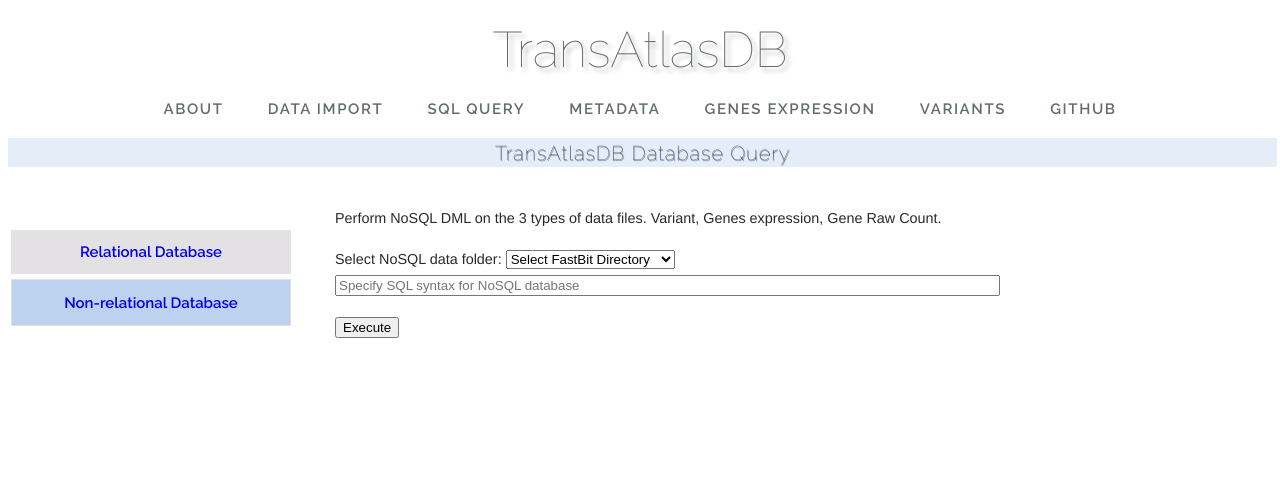
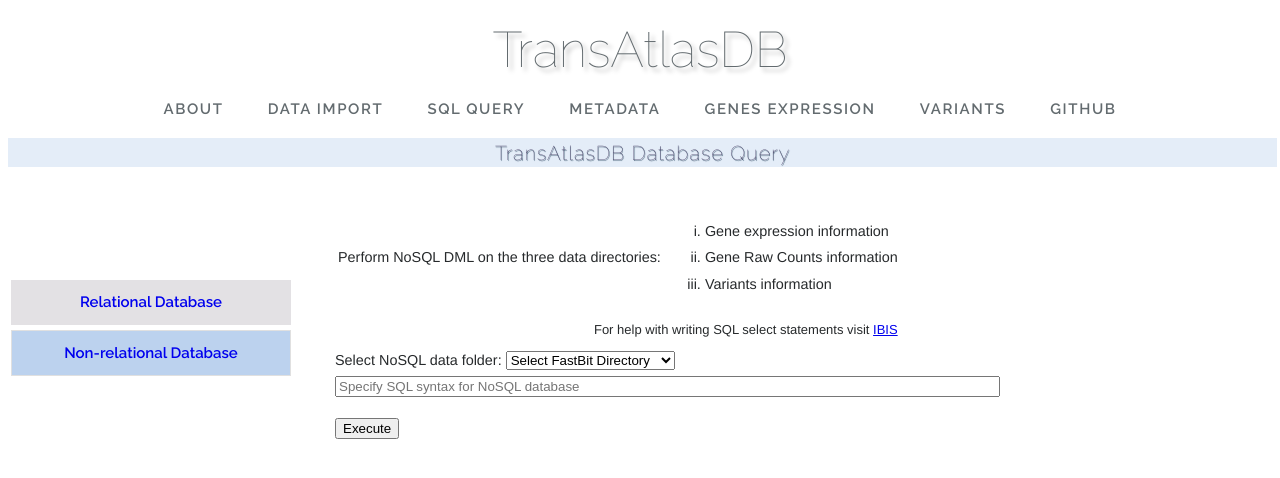
Before and after one commit to omics-database/TAD2, a PHP site: page /sqlquery.php?quest=nosql in a window 1280 px wide. Shown: the top 478 px of the page. Run offline with PHP 8.4, Linux system fonts and the light colour scheme; some libraries are stand-ins or nearby versions.

Commit message:
update sqlquery

```diff
--- a/web/sqlquery.php
+++ b/web/sqlquery.php
@@ -17,8 +17,13 @@
 <table width=100%><tr><td width=280pt>
 		<div class="metamenu"><a href="sqlquery.php">Relational Database</a></div>
 		<div class="metactive"><a href="sqlquery.php?quest=nosql">Non-relational Database</a></div>
-	</td><td valign="top">
-		<div class="dift"><p>Perform NoSQL DML on the 3 types of data files. Variant, Genes expression, Gene Raw Count.<br>
+	</td><td valign="top"><div class="dift">
+		<table><tr><td>Perform NoSQL DML on the three data directories:</td><td>
+	<ol type="i"><li> Gene expression information </li>
+	<li> Gene Raw Counts information </li>
+	<li> Variants information </li></ol></td></tr><tr><td colspan="2" align="right">
+	<font size="2pt">For help with writing SQL select statements
+visit <a href="https://sdm.lbl.gov/fastbit/doc/ibisCommandLine.html#select" target="_blank">IBIS</a></font></td></tr></table>
 	<!-- QUERY -->
 	<form action="" method="post">
     <p class="pages"><span>Select NoSQL data folder: </span>
@@ -118,15 +123,20 @@
   	if ( !empty($db_conn) && (!empty($_POST['order']) || !empty($_POST['search'])) ) { //make sure an options is selected
 		echo '<div class="menu">Output</div><div class="xtra">';
 		echo '<form action="" method="post">';
-    	echo '<input type="submit" name="downloadfiles" value="Download the results below"/>';
 		$result = $db_conn->query($_SESSION[$table]['select']);
 		$result2 = "null";
 		$output = "OUTPUT/query_".$explodedate.".txt";
-        about_display($result, $result2);
-		$pquery = "perl $basepath/tad-export.pl -w -query '".$_SESSION[$table]['select']."' -o $output";
-		if (isset($_POST['downloadfiles']) && !empty($_SESSION[$table]['select']) ){
-			shell_exec($pquery);
-        	print("<script>location.href='results.php?file=$output&name=query.txt'</script>");
+        	$num_results = $result->num_rows;
+		if ($num_results == 0) {
+			echo '<center>No result based on search criteria.</center>';
+		} else {
+			echo '<input type="submit" name="downloadfiles" value="Download the results below"/>';
+			about_display($result, $result2);
+			$pquery = "perl $basepath/tad-export.pl -w -query '".$_SESSION[$table]['select']."' -o $output";
+			if (isset($_POST['downloadfiles']) && !empty($_SESSION[$table]['select']) ){
+				shell_exec($pquery);
+	        	print("<script>location.href='results.php?file=$output&name=query.txt'</script>");
+			}
 		}
 	}
 } # end of relational database
```
